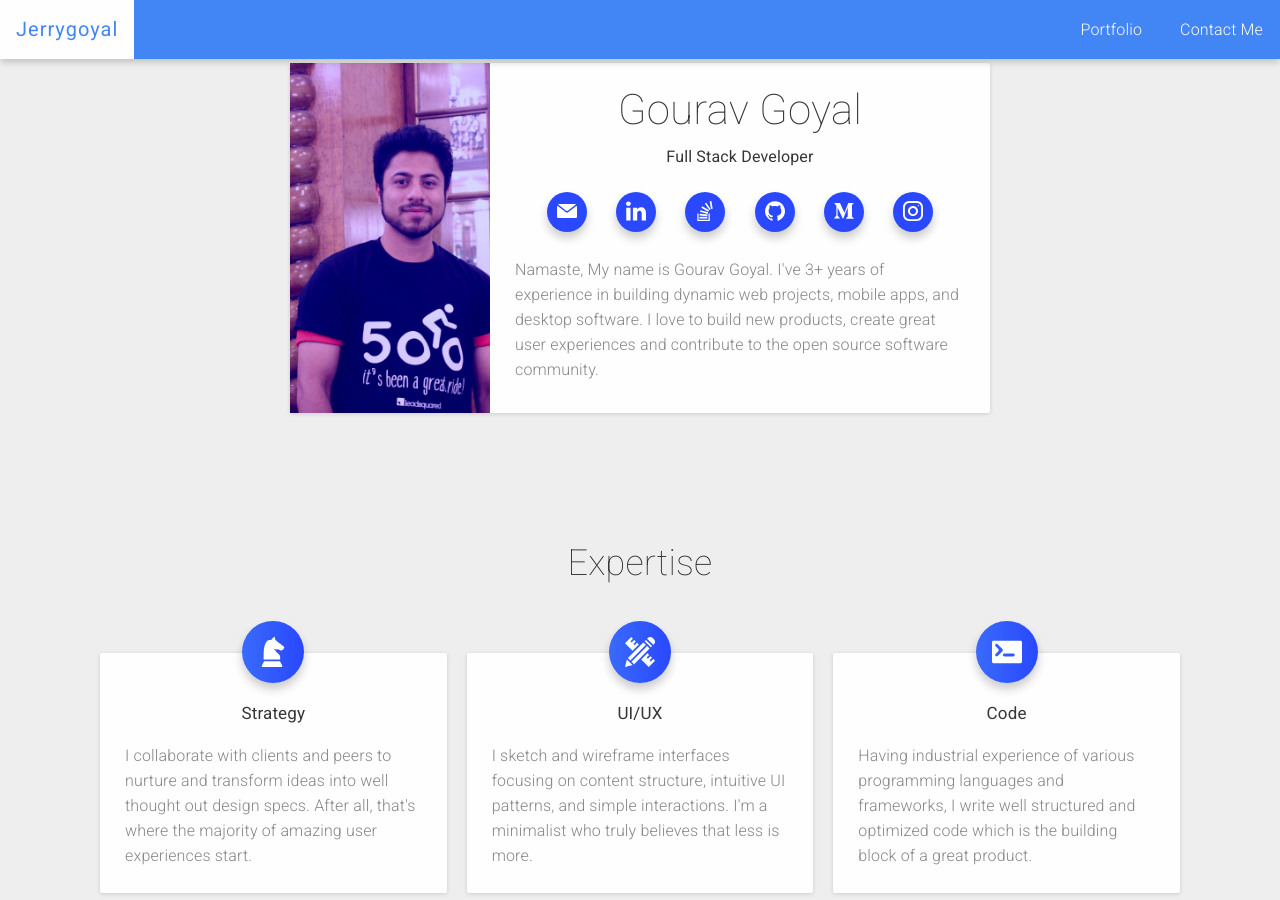
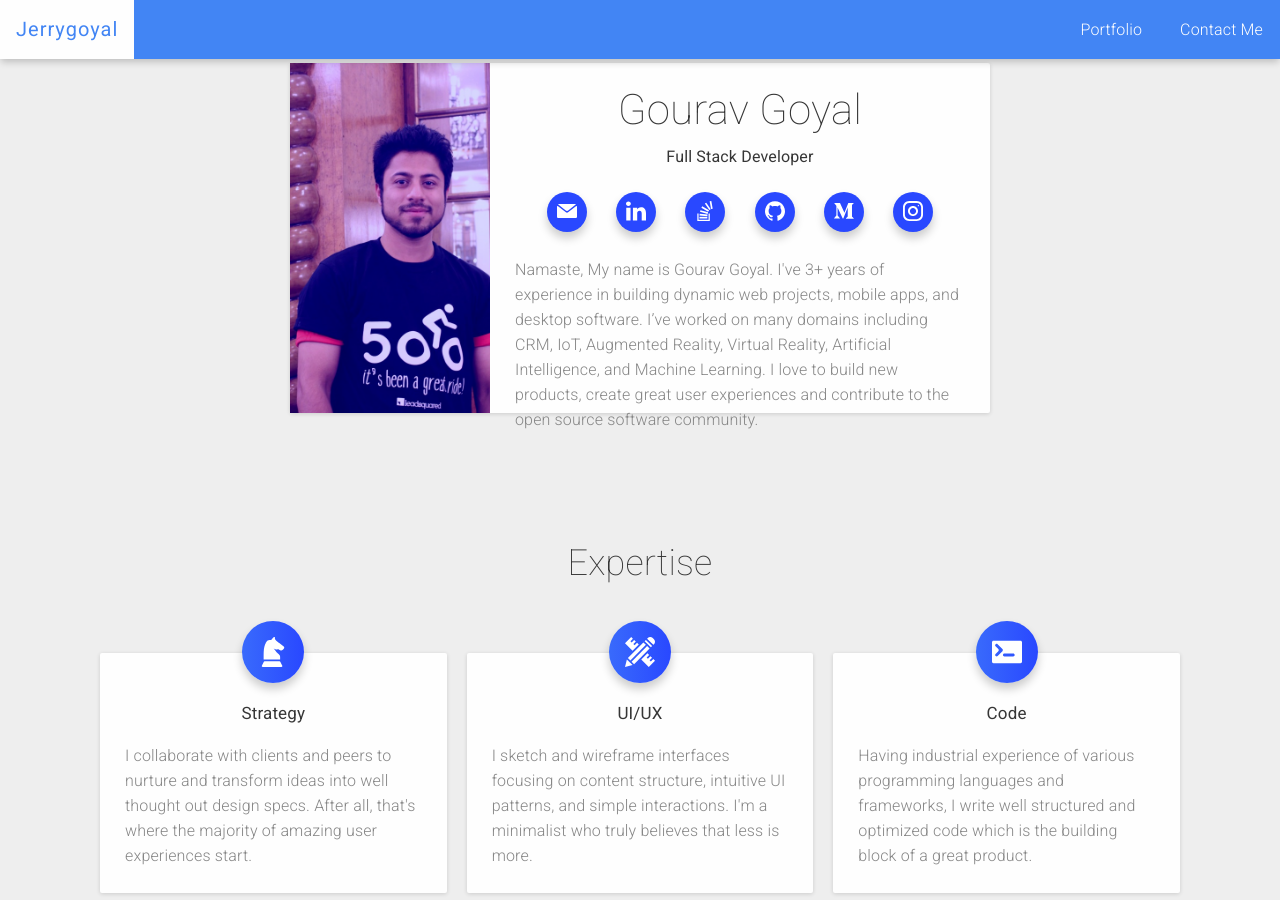
Before and after one commit to GorvGoyl/jerrygoyal.github.io, a Jekyll site: the page built from index.html, in a window 1280 px wide and 900 px high, scrolled down 882 px. Built offline with Jekyll 4.4.1, drawn with Linux system fonts in a browser that asks for light colours.

Commit message:
Update index.html

```diff
--- a/index.html
+++ b/index.html
@@ -98,11 +98,7 @@ Add location
                                 {% include social_links_template.html %}
                             </div>
                             <p>
-                                Namaste, My name is Gourav Goyal. I've 3+ years of experience in building dynamic web
-                                projects, mobile apps, and desktop
-                                software. I love to build new products, create great user experiences and contribute to
-                                the open source
-                                software community.
+                                Namaste, My name is Gourav Goyal. I've 3+ years of experience in building dynamic web projects, mobile apps, and desktop software. I’ve worked on many domains including CRM, IoT, Augmented Reality, Virtual Reality, Artificial Intelligence, and Machine Learning. I love to build new products, create great user experiences and contribute to the open source software community.
                                 <!-- <br>I am always hungry for new challenges and innovations. -->
                             </p>
                         </div>
```
